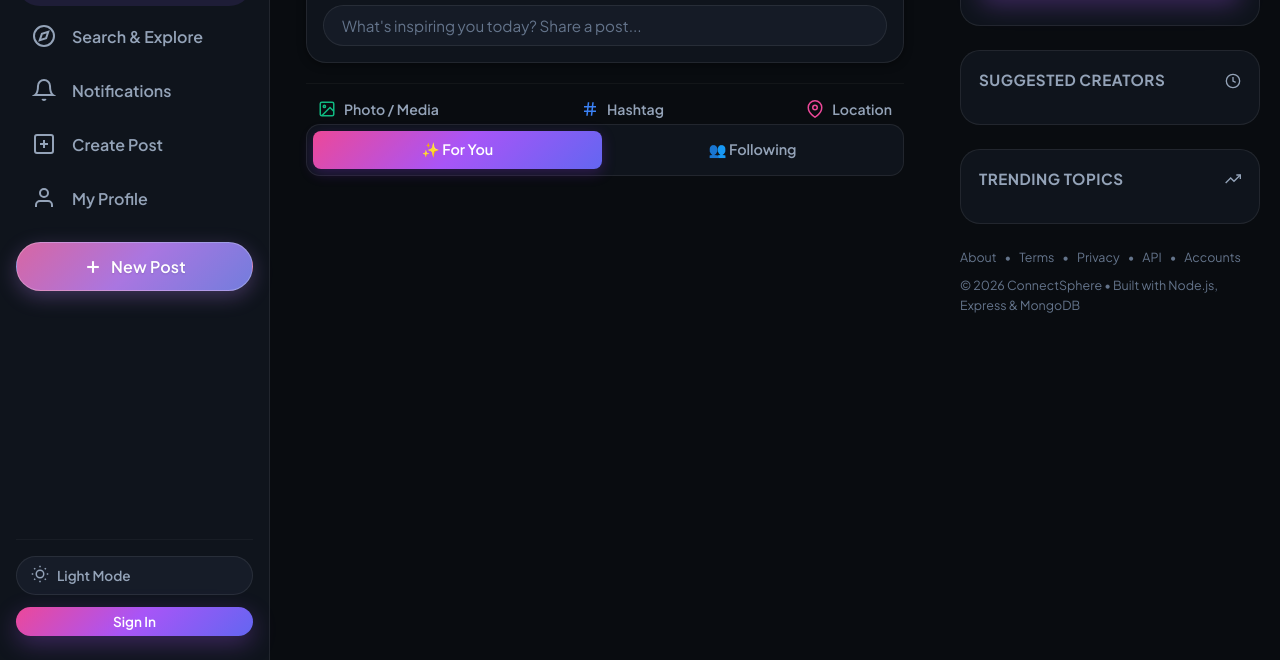
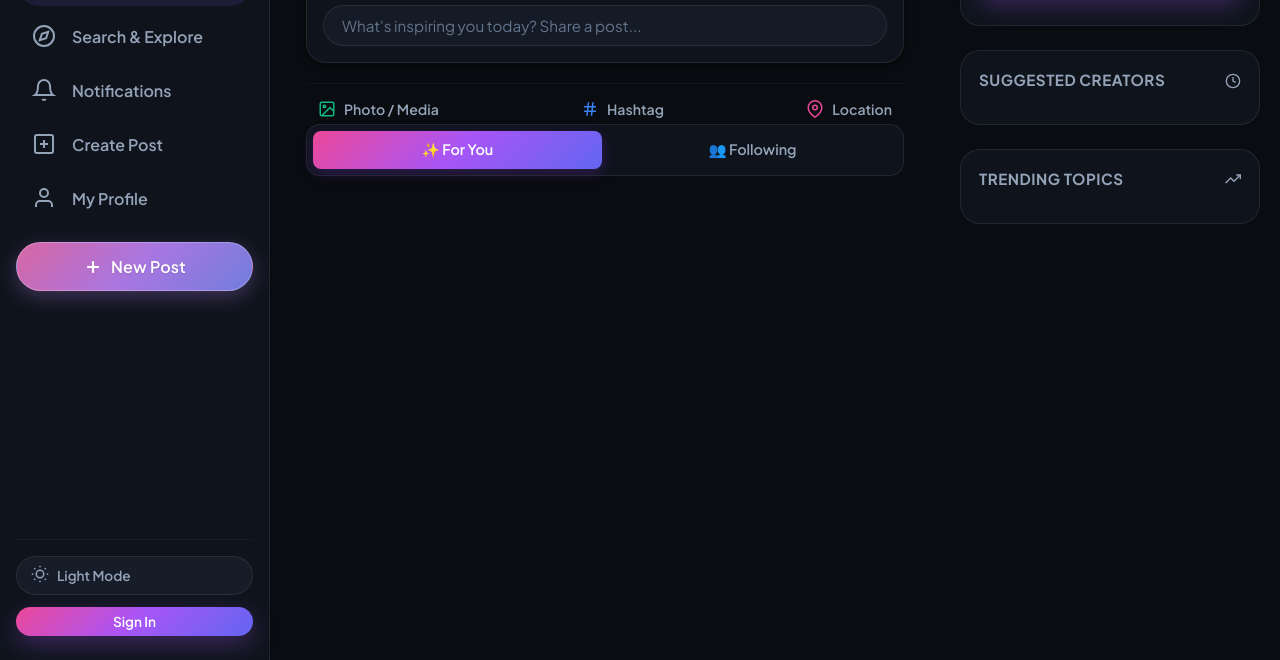
Before and after one commit to gokula-vasan/CodeAlpha_Social-Media-Mini, a website: page public/index.html in a window 1280 px wide. Shown: the part 140-800 px from the top of the page. Drawn offline with Linux system fonts and the light colour scheme; no server answers.

Commit message:
Remove sidebar footer links and copyright info

```diff
--- a/public/index.html
+++ b/public/index.html
@@ -243,17 +243,6 @@
           </div>
         </div>
 
-        <!-- Footer -->
-        <footer class="platform-footer">
-          <div class="footer-links">
-            <a href="#" onclick="event.preventDefault(); window.CS_UI.showToast('ConnectSphere v1.0.0 Full-Stack Platform', 'info')">About</a> •
-            <a href="#" onclick="event.preventDefault(); window.CS_UI.showToast('Terms of Service', 'info')">Terms</a> •
-            <a href="#" onclick="event.preventDefault(); window.CS_UI.showToast('Privacy Policy', 'info')">Privacy</a> •
-            <a href="#" onclick="event.preventDefault(); window.CS_UI.showToast('API Documentation at /api/health', 'info')">API</a> •
-            <a href="#" onclick="event.preventDefault(); window.CS_AUTH.openSwitchModal()">Accounts</a>
-          </div>
-          <p>© 2026 ConnectSphere • Built with Node.js, Express & MongoDB</p>
-        </footer>
       </aside>
     </div>
 
```
